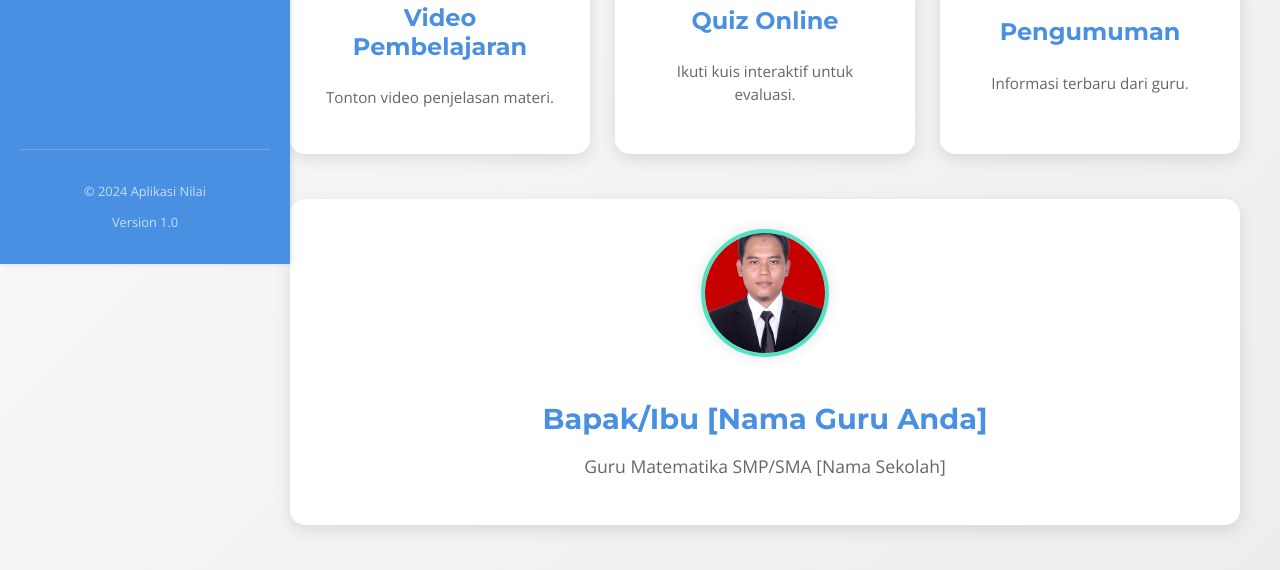
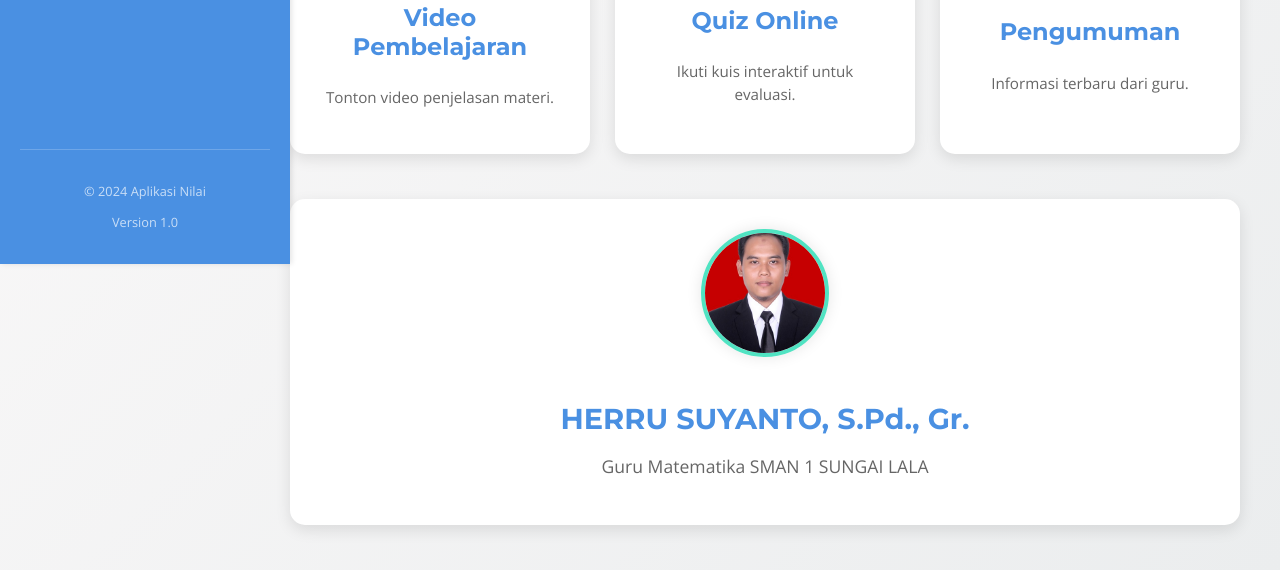
Before and after one commit to Herrusuyanto/AplikasiNilaiMatematika, a plain HTML site: page index.html in a window 1280 px wide. Shown: the part 576-1146 px from the top of the page. Drawn offline with nearby package versions, Linux system fonts and the light colour scheme.

Commit message:
Update index.html

```diff
--- a/index.html
+++ b/index.html
@@ -83,8 +83,8 @@
 
                 <div class="teacher-info">
                     <img src="icons/guru-photo.png" alt="Foto Guru" class="teacher-photo">
-                    <h2>Bapak/Ibu [Nama Guru Anda]</h2>
-                    <p>Guru Matematika SMP/SMA [Nama Sekolah]</p>
+                    <h2>HERRU SUYANTO, S.Pd., Gr.</h2>
+                    <p>Guru Matematika SMAN 1 SUNGAI LALA</p>
                 </div>
 
             </section>
```
